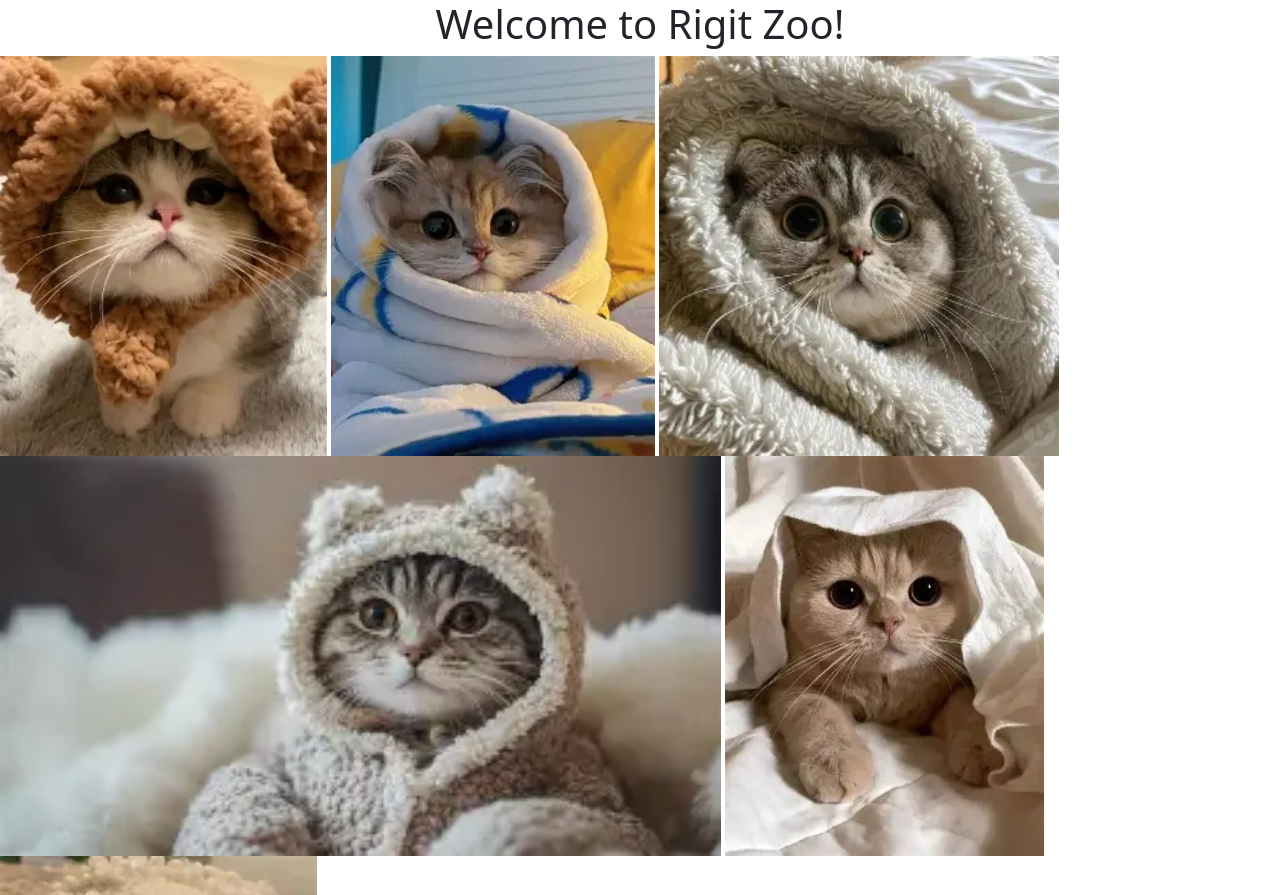
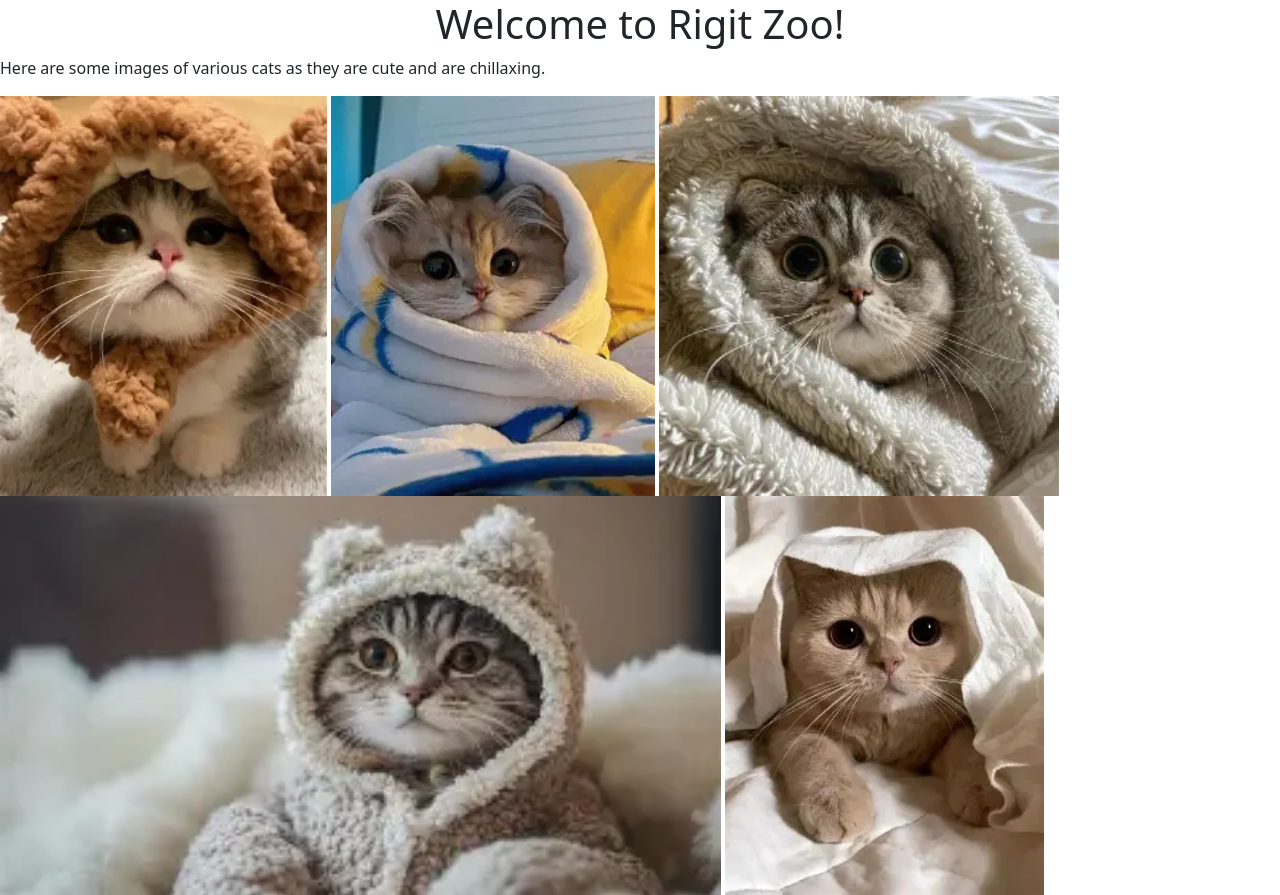
Before and after one commit to PetarPetrushevCollegeWork/DjangoRigidZoo, a Django app: page / in a window 1280 px wide. Shown: the top 895 px of the page. Run offline with Django 5.2, Linux system fonts and the light colour scheme; some libraries are stand-ins or nearby versions.

Commit message:
added alt text and some text

```diff
--- a/zoo/website/templates/webpages/home.html
+++ b/zoo/website/templates/webpages/home.html
@@ -1,10 +1,35 @@
 {% extends 'webpages/base.html' %} {% block content %} {% load static %}
 <h1 class="text-center">Welcome to Rigit Zoo!</h1>
-<img height="400px" src="{% static 'images/kitty1.webp' %}" />
-<img height="400px" src="{% static 'images/kitty2.webp' %}" />
-<img height="400px" src="{% static 'images/kitty3.webp' %}" />
-<img height="400px" src="{% static 'images/kitty4.webp' %}" />
-<img height="400px" src="{% static 'images/kitty5.webp' %}" />
-<img height="400px" src="{% static 'images/kitty6.webp' %}" />
+<p>Here are some images of various cats as they are cute and are chillaxing.</p>
+<img
+  height="400px"
+  alt="Image of a cat"
+  src="{% static 'images/kitty1.webp' %}"
+/>
+<img
+  height="400px"
+  alt="Image of a cat"
+  src="{% static 'images/kitty2.webp' %}"
+/>
+<img
+  height="400px"
+  alt="Image of a cat"
+  src="{% static 'images/kitty3.webp' %}"
+/>
+<img
+  height="400px"
+  alt="Image of a cat"
+  src="{% static 'images/kitty4.webp' %}"
+/>
+<img
+  height="400px"
+  alt="Image of a cat"
+  src="{% static 'images/kitty5.webp' %}"
+/>
+<img
+  height="400px"
+  alt="Image of a cat"
+  src="{% static 'images/kitty6.webp' %}"
+/>
 
 {% endblock %}
```
